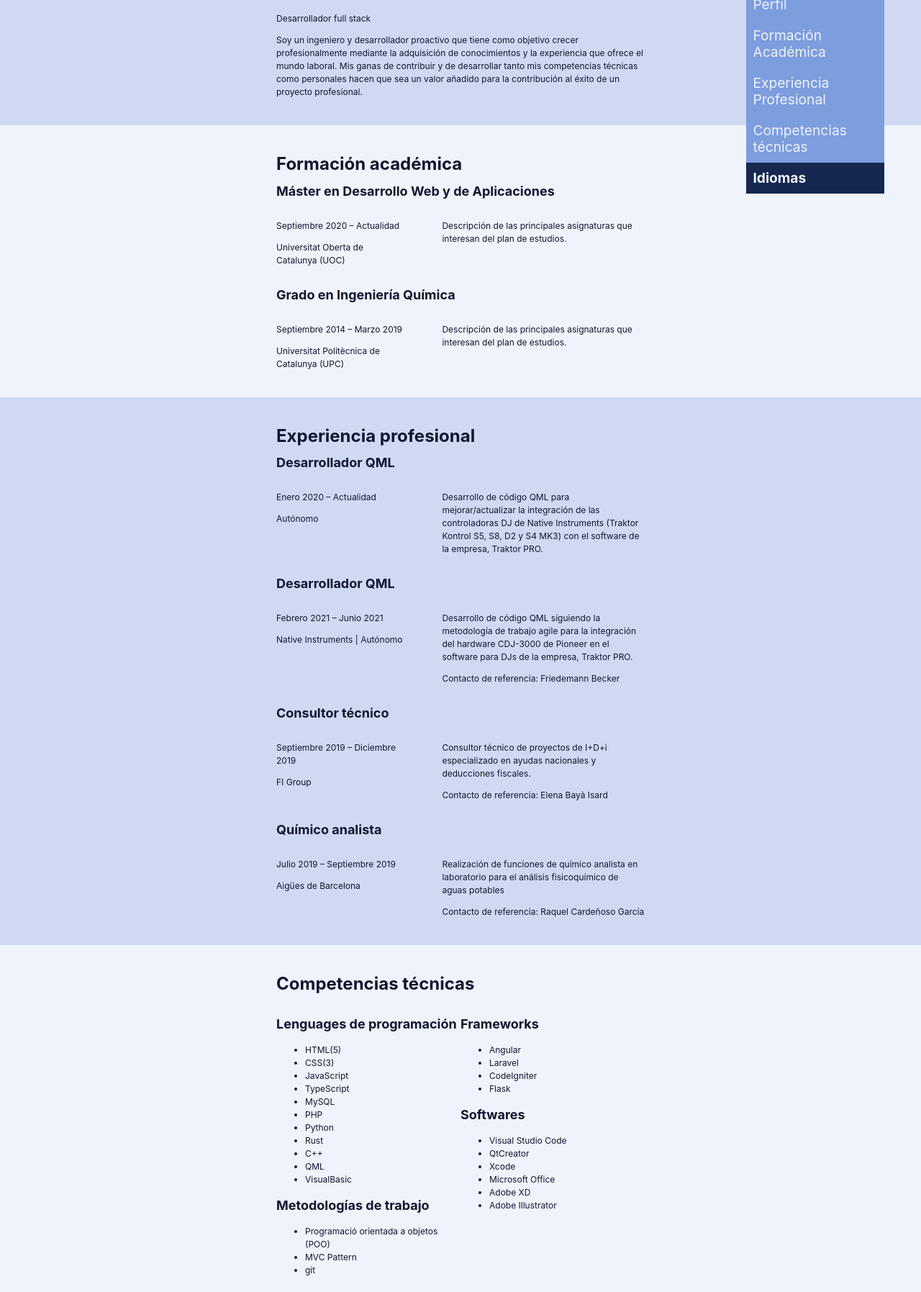
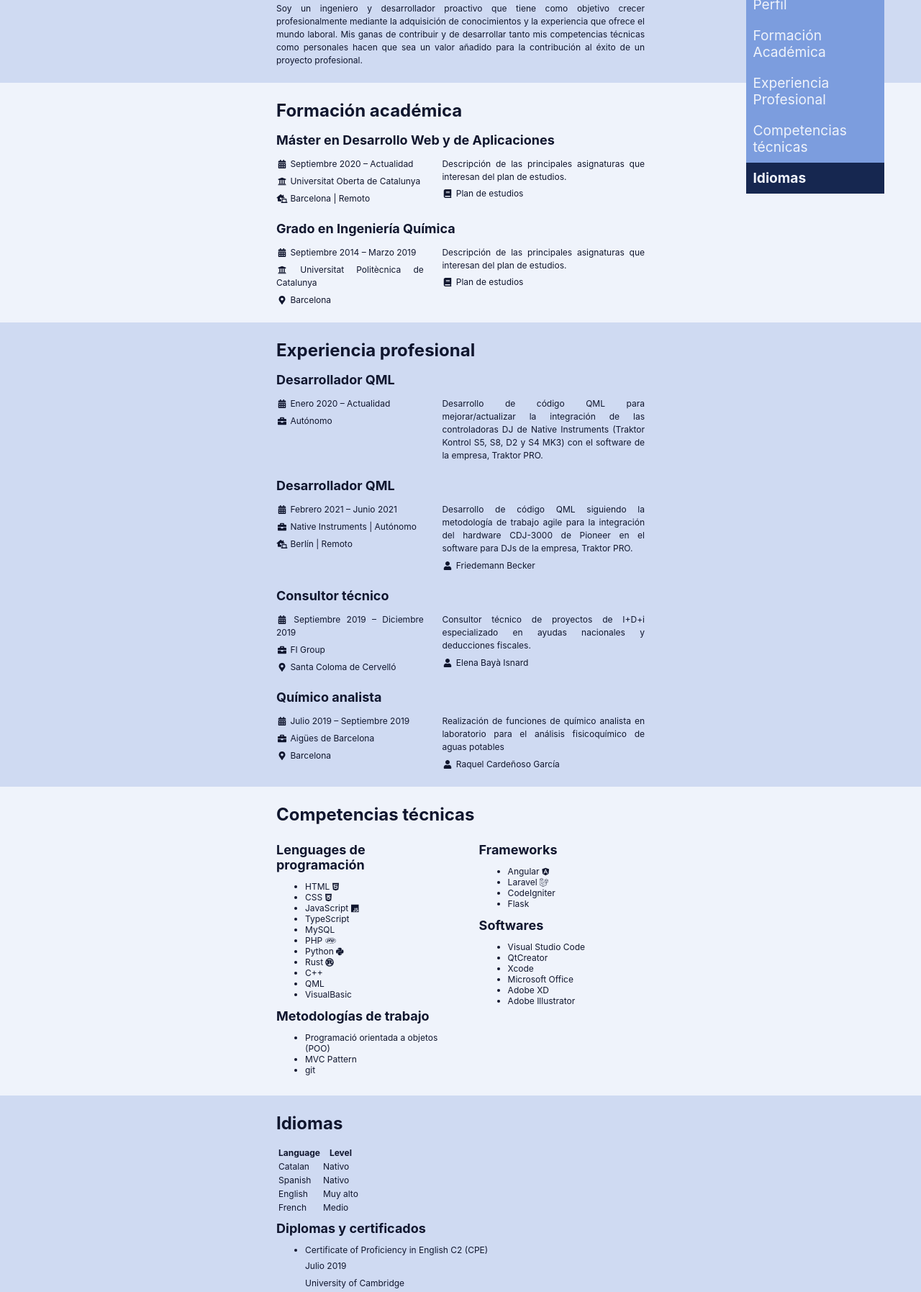
Before and after one commit to aleixjf/curriculum-vitae, a website built with Parcel: page src/index.html in a window 1280 px wide. Shown: the part 866-2661 px from the top of the page at 72% size. Built offline with nearby package versions, Linux system fonts and the light colour scheme; some packages are replaced by stand-ins of ours.

Commit message:
Education + Experience improvements

```diff
--- a/src/assets/styles/_components.scss
+++ b/src/assets/styles/_components.scss
@@ -236,8 +236,8 @@ Most of the code. Wrapping and constraining elements.
 \*------------------------------------*/
 
 .cv-section {
-  padding-top: 25px;
-  padding-bottom: 25px;
+  padding-top: 1rem;
+  padding-bottom: 1rem;
   padding-left: 5%;
   padding-right: 5%;
 
@@ -260,6 +260,9 @@ Most of the code. Wrapping and constraining elements.
 
   /* Gradient backgrounds */
   /*
+  padding-top: 25px;
+  padding-bottom: 25px;
+
   &:nth-child(even):not(:last-child) {
     background: linear-gradient(0deg, $bg-color 0%, $bg-lighter-color 10%);
   }
@@ -279,6 +282,19 @@ Most of the code. Wrapping and constraining elements.
   #Timeline Event
 \*------------------------------------*/
 
+.timeline-event {
+  .icon {
+    width: 1rem;
+  }
+
+  &:not(:last-child) {
+    margin-bottom: 1.5rem;
+    @media screen and (min-width: $phoneWidth) {
+      margin-bottom: 1rem;
+    }
+  }
+}
+
 .timeline-title {
   margin-left: 0%;
 
@@ -289,16 +305,18 @@ Most of the code. Wrapping and constraining elements.
   */
 }
 
-.timeline-event-information {
-  justify-content: space-between;
-}
-
 .timeline-event-panel {
   width: 100%;
 
   @media screen and (min-width: $phoneWidth) {
-    width: 35%;
+    width: 40%;
   }
+
+  /*
+  .timeline-duration {
+    font-weight: 700;
+  }
+  */
 }
 .timeline-event-description {
   width: 100%;
@@ -324,7 +342,7 @@ Most of the code. Wrapping and constraining elements.
   margin-top: 1rem;
   text-align: center;
 
-  .social-media-icon {
+  .icon-wrapper {
     margin-left: 0.5rem;
     margin-right: 0.5rem;
     color: $footer-color;
--- a/src/assets/styles/_elements.scss
+++ b/src/assets/styles/_elements.scss
@@ -29,23 +29,46 @@ h1 {
 }
 
 h2 {
+  margin-top: 0.5rem;
+  margin-bottom: 1rem;
   font-family: $title-font-family;
   font-size: 2em;
   font-weight: bold;
 }
 
 h3 {
+  margin-top: 0.5rem;
+  margin-bottom: 0.5rem;
   font-family: $title-font-family;
   font-size: 1.5em;
   font-weight: bold;
 }
 
 p {
+  margin-top: 0.5em;
+  margin-bottom: 0.5em;
+  margin-block-start: 0.5em;
+  margin-block-end: 0.5em;
+
+  text-align: justify;
+  text-justify: inter-word;
+
   font-family: $base-font-family;
   font-size: $base-font-size;
+  line-height: $base-line-height;
   color: $text-color;
 }
 
 a {
   color: $links-color;
+  text-decoration: none;
+
+  &:hover {
+    color: $mid;
+  }
+  /*
+  &:visited {
+    color: mediumvioletred;
+  }
+  */
 }
--- a/src/assets/styles/_generic.scss
+++ b/src/assets/styles/_generic.scss
@@ -21,7 +21,6 @@ body {
   margin: 0;
   font-family: $base-font-family;
   font-size: $base-font-size;
-  line-height: $base-line-height;
   color: $text-color;
   //background-color: $bg-color;
   /* This makes sure that when on top, and scrolling up,
--- a/src/assets/styles/_objects.scss
+++ b/src/assets/styles/_objects.scss
@@ -24,7 +24,7 @@ from OOCSS.
   width: 100%;
 
   @media (min-width: $phoneWidth) {
-    width: 50%;
+    width: 45%;
   }
 }
 
@@ -34,6 +34,10 @@ from OOCSS.
   @media (min-width: $phoneWidth) {
     width: 33%;
   }
+}
+
+.multi-columns {
+  justify-content: space-between;
 }
 
 .centered {
--- a/src/assets/styles/_utilities.scss
+++ b/src/assets/styles/_utilities.scss
@@ -33,6 +33,10 @@ This layer forms the point of the Triangle.
   }
 }
 
+.bold {
+  font-weight: 700;
+}
+
 .no-transition {
   transition: none;
 }
--- a/src/index.html
+++ b/src/index.html
@@ -16,8 +16,8 @@
   <body data-spy="scroll" data-target="#menu" data-offset="50">
     <div class="landing">
       <div class="centered">
-        <h1 class="landing-name">Aleix Jiménez Ferrer</h1>
-        <p class="landing-description">Desarrollador Full Stack</p>
+        <h1 class="landing-name centered">Aleix Jiménez Ferrer</h1>
+        <p class="landing-description centered">Desarrollador Full Stack</p>
       </div>
     </div>
 
@@ -90,7 +90,6 @@
       <article>
         <section id="profile" class="cv-section">
           <h2>Perfil</h2>
-          <p>Desarrollador full stack</p>
           <p>
             Soy un ingeniero y desarrollador proactivo que tiene como objetivo
             crecer profesionalmente mediante la adquisición de conocimientos y
@@ -108,41 +107,54 @@
             <h3 class="timeline-title">
               Máster en Desarrollo Web y de Aplicaciones
             </h3>
-            <div class="timeline-event-information flex-container">
+            <div class=" flex-container multi-columns">
               <div class="timeline-event-panel">
                 <p class="timeline-duration">
+                  <i class="icon fas fa-calendar-alt"></i>
                   <time datetime="2020-09">Septiembre 2020</time> – Actualidad
                 </p>
                 <p class="timeline-company">
-                  Universitat Oberta de Catalunya (UOC)
+                  <i class="icon fas fa-university"></i>
+                  <a href="https://estudios.uoc.edu/es/masters-universitarios/desarrollo-sitios-aplicaciones-web/presentacion">Universitat Oberta de Catalunya</a>
                 </p>
+                <p class="timeline-location"><i class="icon fas fa-laptop-house"></i> <a href="https://goo.gl/maps/GNAs4qZE4PK4q6VX9">Barcelona</a> | Remoto</p>
               </div>
               <div class="timeline-event-description">
                 <p class="timeline-tasks">
                   Descripción de las principales asignaturas que interesan del
                   plan de estudios.
                 </p>
+                <div>
+                  <i class="icon fas fa-book"></i>
+                  <a href="https://estudios.uoc.edu/es/masters-universitarios/desarrollo-sitios-aplicaciones-web/plan-estudios">Plan de estudios</a>
+                </div>
               </div>
             </div>
           </section>
 
           <section class="timeline-event">
             <h3 class="timeline-title">Grado en Ingeniería Química</h3>
-            <div class="timeline-event-information flex-container">
+            <div class=" flex-container multi-columns">
               <div class="timeline-event-panel">
                 <p class="timeline-duration">
+                  <i class="icon fas fa-calendar-alt"></i>
                   <time datetime="2014-09">Septiembre 2014</time> –
                   <time datetime="2019-03">Marzo 2019</time>
                 </p>
                 <p class="timeline-company">
-                  Universitat Politècnica de Catalunya (UPC)
+                  <i class="icon fas fa-university"></i> <a href="https://www.upc.edu/es/grados/ingenieria-quimica-barcelona-eebe">Universitat Politècnica de Catalunya</a>
                 </p>
+                <p class="timeline-location"><i class="icon fas fa-map-marker-alt"></i> <a href="https://goo.gl/maps/d3Mndc2q1m7PAfq67">Barcelona</a></p>
               </div>
               <div class="timeline-event-description">
                 <p class="timeline-tasks">
                   Descripción de las principales asignaturas que interesan del
                   plan de estudios.
                 </p>
+                <div>
+                  <i class="icon fas fa-book"></i>
+                  <a href="https://www.upc.edu/es/grados/ingenieria-quimica-barcelona-eebe#collapse-images-collapse-curriculum">Plan de estudios</a>
+                </div>
               </div>
             </div>
           </section>
@@ -153,12 +165,13 @@
 
           <section class="timeline-event">
             <h3 class="timeline-title">Desarrollador QML</h3>
-            <div class="timeline-event-information flex-container">
+            <div class=" flex-container multi-columns">
               <div class="timeline-event-panel">
                 <p class="timeline-duration">
+                  <i class="icon fas fa-calendar-alt"></i>
                   <time datetime="2020-01">Enero 2020</time> – Actualidad
                 </p>
-                <p class="timeline-company">Autónomo</p>
+                <p class="timeline-company"><i class="icon fas fa-briefcase"></i> Autónomo</p>
               </div>
               <div class="timeline-event-description">
                 <p class="timeline-tasks">
@@ -173,13 +186,15 @@
 
           <section class="timeline-event">
             <h3 class="timeline-title">Desarrollador QML</h3>
-            <div class="timeline-event-information flex-container">
+            <div class=" flex-container multi-columns">
               <div class="timeline-event-panel">
                 <p class="timeline-duration">
+                  <i class="icon fas fa-calendar-alt"></i>
                   <time datetime="2021-02">Febrero 2021</time> –
                   <time datetime="2021-06">Junio 2021</time>
                 </p>
-                <p class="timeline-company">Native Instruments | Autónomo</p>
+                <p class="timeline-company"><i class="icon fas fa-briefcase"></i> <a href="https://www.native-instruments.com/es/">Native Instruments</a> | Autónomo</p>
+                <p class="timeline-location"><i class="icon fas fa-laptop-house"></i> <a href="https://g.page/Native_Instruments_GmbH?share">Berlín</a> | Remoto</p>
               </div>
               <div class="timeline-event-description">
                 <p class="timeline-tasks">
@@ -188,7 +203,7 @@
                   el software para DJs de la empresa, Traktor PRO.
                 </p>
                 <p class="timeline-contact">
-                  Contacto de referencia: Friedemann Becker
+                  <i class="icon fas fa-user"></i> <a href="https://de.linkedin.com/in/friedemann-becker-640186198">Friedemann Becker</a>
                 </p>
               </div>
             </div>
@@ -196,13 +211,15 @@
 
           <section class="timeline-event">
             <h3 class="timeline-title">Consultor técnico</h3>
-            <div class="timeline-event-information flex-container">
+            <div class=" flex-container multi-columns">
               <div class="timeline-event-panel">
                 <p class="timeline-duration">
+                  <i class="icon fas fa-calendar-alt"></i>
                   <time datetime="2019-09">Septiembre 2019</time> –
                   <time datetime="2019-12">Diciembre 2019</time>
                 </p>
-                <p class="timeline-company">FI Group</p>
+                <p class="timeline-company"><i class="icon fas fa-briefcase"></i> <a href="https://es.fi-group.com">FI Group</a></p>
+                <p class="timeline-location"><i class="icon fas fa-map-marker-alt"></i> <a href="https://goo.gl/maps/PyFzkbb24BE28MoPA">Santa Coloma de Cervelló</a></p>
               </div>
               <div class="timeline-event-description">
                 <p class="timeline-tasks">
@@ -210,7 +227,7 @@
                   ayudas nacionales y deducciones fiscales.
                 </p>
                 <p class="timeline-contact">
-                  Contacto de referencia: Elena Bayà Isard
+                  <i class="icon fas fa-user"></i> <a href="https://es.linkedin.com/in/elena-bayà-isnard-7a3306b8">Elena Bayà Isnard</a>
                 </p>
               </div>
             </div>
@@ -218,13 +235,15 @@
 
           <section class="timeline-event">
             <h3 class="timeline-title">Químico analista</h3>
-            <div class="timeline-event-information flex-container">
+            <div class=" flex-container multi-columns">
               <div class="timeline-event-panel">
                 <p class="timeline-duration">
+                  <i class="icon fas fa-calendar-alt"></i>
                   <time datetime="2019-07">Julio 2019</time> –
                   <time datetime="2019-09">Septiembre 2019</time>
                 </p>
-                <p class="timeline-company">Aigües de Barcelona</p>
+                <p class="timeline-company"><i class="icon fas fa-briefcase"></i> <a href="https://www.aiguesdebarcelona.cat/es/home">Aigües de Barcelona</a></p>
+                <p class="timeline-location"><i class="icon fas fa-map-marker-alt"></i> <a href="https://goo.gl/maps/uqjkkKf1hr2zmKrY9">Barcelona</a></p>
               </div>
               <div class="timeline-event-description">
                 <p class="timeline-tasks">
@@ -232,7 +251,7 @@
                   para el análisis fisicoquímico de aguas potables
                 </p>
                 <p class="timeline-contact">
-                  Contacto de referencia: Raquel Cardeñoso García
+                  <i class="icon fas fa-user"></i> Raquel Cardeñoso García
                 </p>
               </div>
             </div>
@@ -248,19 +267,19 @@
         <section id="skills" class="cv-section">
           <h2>Competencias técnicas</h2>
 
-          <div class="flex-container">
+          <div class="flex-container multi-columns">
             <div class="two-columns">
               <section>
                 <h3>Lenguages de programación</h3>
                 <ul>
-                  <li>HTML(5)</li>
-                  <li>CSS(3)</li>
-                  <li>JavaScript</li>
+                  <li>HTML <i class="fab fa-html5"></i></li>
+                  <li>CSS <i class="fab fa-css3-alt"></i></li>
+                  <li>JavaScript <i class="fab fa-js"></i></li>
                   <li>TypeScript</li>
                   <li>MySQL</li>
-                  <li>PHP</li>
-                  <li>Python</li>
-                  <li>Rust</li>
+                  <li>PHP <i class="fab fa-php"></i></li>
+                  <li>Python <i class="fab fa-python"></i></li>
+                  <li>Rust <i class="fab fa-rust"></i></li>
                   <li>C++</li>
                   <li>QML</li>
                   <li>VisualBasic</li>
@@ -281,8 +300,8 @@
               <section>
                 <h3>Frameworks</h3>
                 <ul>
-                  <li>Angular</li>
-                  <li>Laravel</li>
+                  <li>Angular <i class="icon fab fa-angular"></i></li>
+                  <li>Laravel <i class="fab fa-laravel"></i></li>
                   <li>CodeIgniter</li>
                   <li>Flask</li>
                 </ul>
@@ -295,7 +314,7 @@
                   <li>QtCreator</li>
                   <li>Xcode</li>
 
-                  <li>Microsoft Office</li>
+                  <li>Microsoft Office<!-- <i class="fab fa-microsoft"></i> --></li>
                   <li>Adobe XD</li>
                   <li>Adobe Illustrator</li>
                 </ul>
@@ -367,15 +386,18 @@
 
     <footer>
       <div class="social-media">
-        <a class="social-media-icon" href="https://github.com/aleixjf"><i class="fab fa-github"></i></a>
-        <a class="social-media-icon" href="https://es.linkedin.com/in/aleixjimenez"
-          ><i class="fab fa-linkedin"></i
+        <a class="icon-wrapper" href="https://github.com/aleixjf"><i class="icon fab fa-github"></i></a>
+        <a class="icon-wrapper" href="https://es.linkedin.com/in/aleixjimenez"
+          ><i class="icon fab fa-linkedin"></i
         ></a>
-        <a class="social-media-icon" href="mailto:aleixjf@gmail.com"><i class="fas fa-envelope"></i></a>
-        <a class="social-media-icon" href="tel:+34691734533"><i class="fas fa-mobile-alt"></i></a>
-        <a class="social-media-icon" href="sms:+34691734533"><i class="fas fa-sms"></i></a>
+        <a class="icon-wrapper" href="skype:aleix.jimenez"
+        ><i class="icon fab fa-skype"></i
+      ></a>
+        <a class="icon-wrapper" href="mailto:aleixjf@gmail.com"><i class="icon fas fa-envelope"></i></a>
+        <a class="icon-wrapper" href="tel:+34691734533"><i class="icon fas fa-mobile-alt"></i></a>
+        <a class="icon-wrapper" href="sms:+34691734533"><i class="icon fas fa-sms"></i></a>
         <!-- you can add a default message adding the text after the number, just like this: number&body=urlencodedtext-->
-        <a class="social-media-icon" href="https://wa.me/34691734533"><i class="fab fa-whatsapp"></i></a>
+        <a class="icon-wrapper" href="https://wa.me/34691734533"><i class="icon fab fa-whatsapp"></i></a>
         <!-- you can add a default message adding the text after the number, just like this: number/?text=urlencodedtext-->
       </div>
       <p class="copyright">
```
